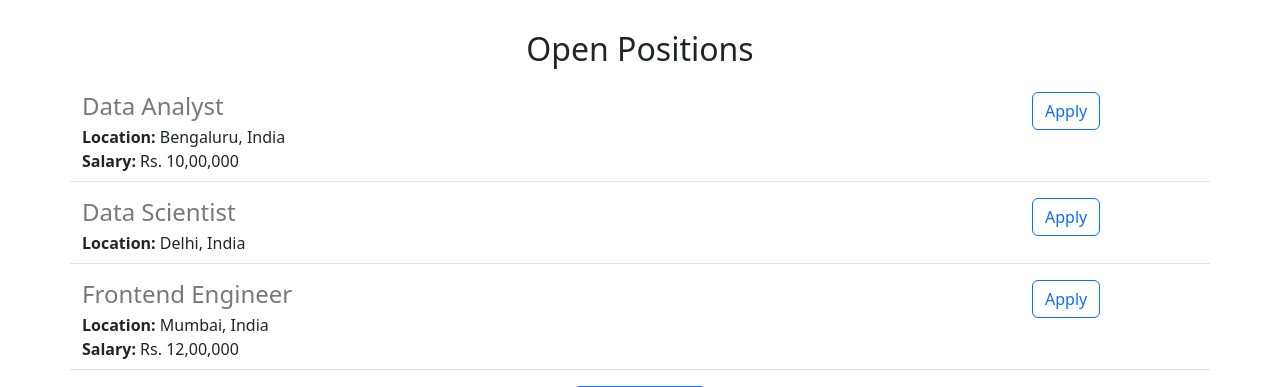
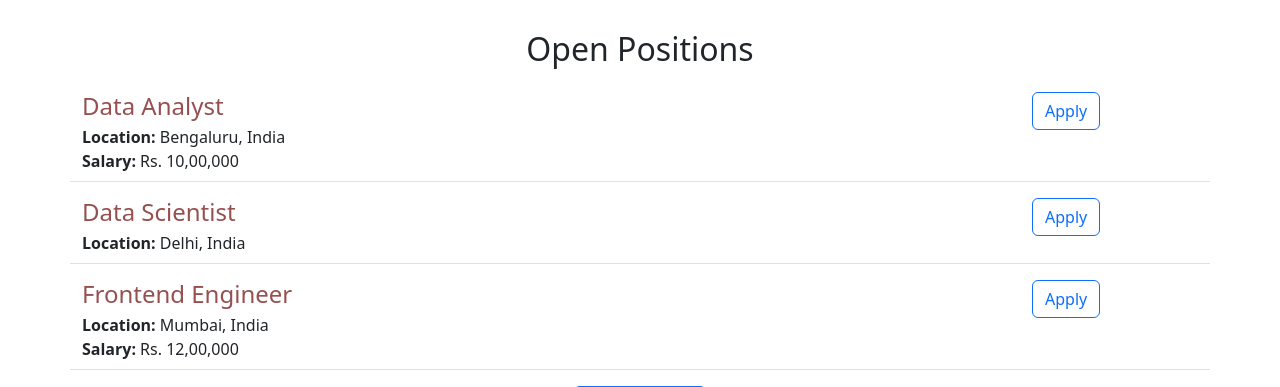
Before and after one commit to Reetaupreti/jovain-career-website, a Flask app: page / in a window 1280 px wide. Shown: the part 834-1221 px from the top of the page. Run offline with Flask 2, Linux system fonts and the light colour scheme.

Commit message:
jobitem added

```diff
--- a/templates/jobitem.html
+++ b/templates/jobitem.html
@@ -1,7 +1,7 @@
 <div class="border-bottom row" style="margin-bottom:16px;padding-bottom:8px;">
   <div class="col-10">
     <h4
-      style="color:rgb(120,120,120); margin-bottom:4px;">
+      style="color:rgb(150,80,80); margin-bottom:4px;">
       {{job['title']}}
     </h4>
     <div>
```
